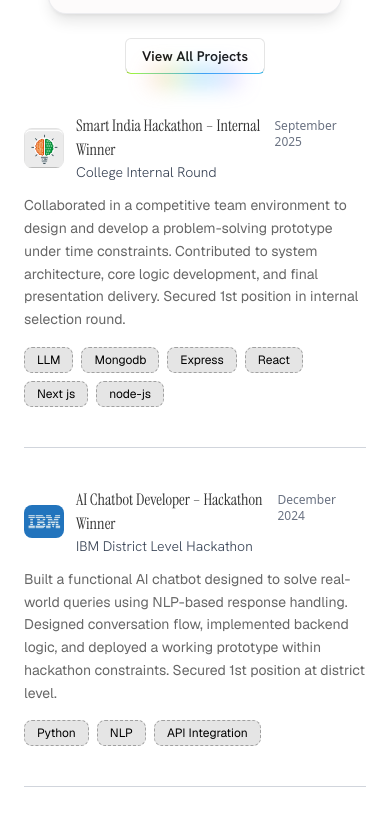
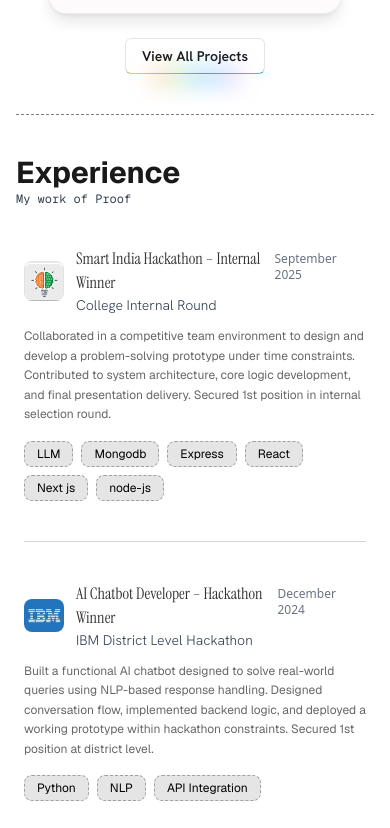
Before and after one commit to tanishtirpathi/V2-Portfolio, a Next.js app: page / in a window 390 px wide. Shown: the part 2731-3559 px from the top of the page. Built offline with nearby package versions, Linux system fonts and the light colour scheme.

Commit message:
update : main page UI

```diff
--- a/src/app/(main)/page.tsx
+++ b/src/app/(main)/page.tsx
@@ -31,6 +31,7 @@ export default function Home() {
         <ConnectButtons />
         <TechStack />
         <ProjectShow />
+        <SectionBorder className="mt-6" />
         <ExperienceSection/>
         <GithubActivity />
         <BlogShow />
--- a/src/components/os/pagefolder.tsx
+++ b/src/components/os/pagefolder.tsx
@@ -36,7 +36,7 @@ const DevelopersCorner: React.FC = () => {
           transition-all duration-300 font-serif italic
           group-hover:opacity-100 group-hover:translate-y-0
         ">
-        Developer's Corner
+        More Cool Things
       </span>
     </div>
   );
--- a/src/features/components/(experence)/ExperienceCard.tsx
+++ b/src/features/components/(experence)/ExperienceCard.tsx
@@ -34,7 +34,7 @@ export const ExperienceCard = ({
             </div>
 
             {/* Description */}
-            <p className="text-sm text-black/60 dark:text-gray-400 font-sans leading-relaxed mb-4">
+            <p className="text-xs sm:text-xs md:text-sm lg:text-sm text-black/60 dark:text-gray-400 font-sans leading-relaxed mb-4">
                 {description}
             </p>
 
@@ -44,7 +44,9 @@ export const ExperienceCard = ({
                     <span
                         key={index}
                         className="text-xs font-sans
-                         bg-black/10 dark:bg-white/5 text-black dark:text-white border border-dashed border-black/30 dark:border-white/40 px-3 py-1 rounded-md
+                         bg-black/10 dark:bg-white/5
+                         text-black dark:text-white border border-dashed
+                         border-black/30 dark:border-white/40 px-3 py-1 rounded-md
                          hover:bg-purple-500/20 transition-all duration-200"
                     >
                         {tech}
--- a/src/features/uicomponents/Experence.tsx
+++ b/src/features/uicomponents/Experence.tsx
@@ -4,6 +4,10 @@ import { dataExperence } from '../components/(experence)/Dataexpernce'
 export const ExperienceSection = () => {
     return (
         <section className="space-y-6">
+            <div className="my-10">
+                <h2 className="text-3xl font-sans text-black/90 dark:text-gray-300 font-bold">Experience</h2>
+                <p className="text-xs text-gray-700 dark:text-gray-400 font-mono mb-6">My work of Proof</p>
+            </div>
             {dataExperence.map((exp) => (
                 <ExperienceCard
                     image={exp.image}
```
